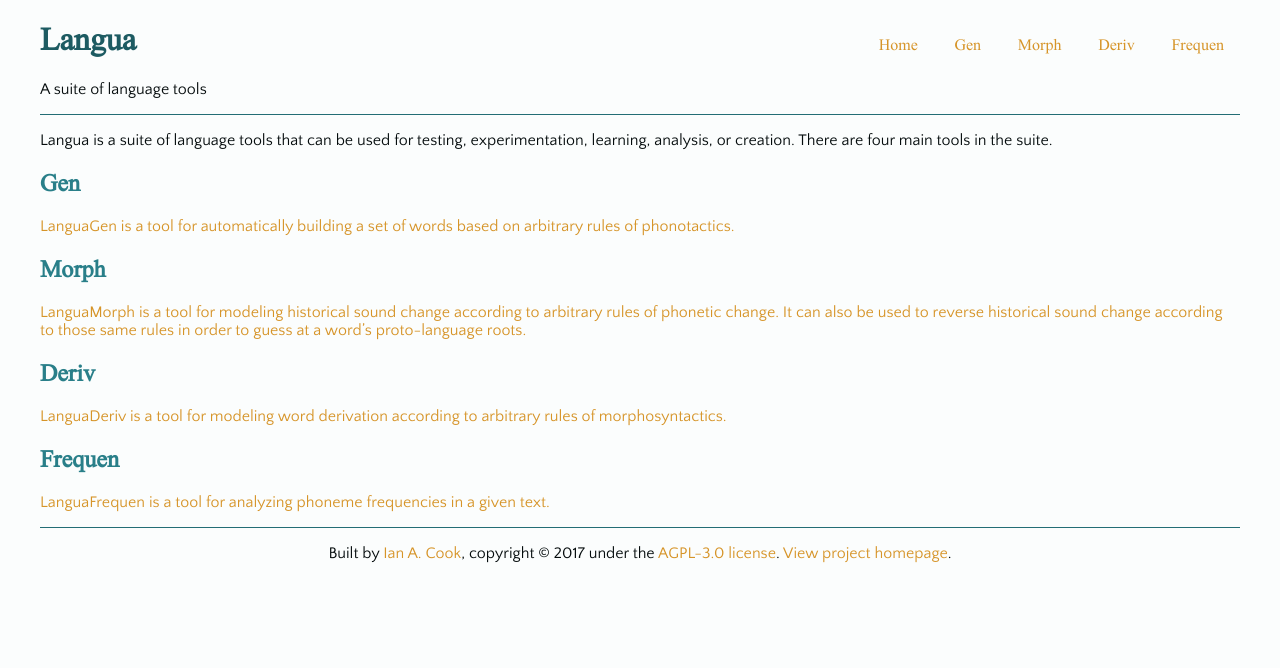
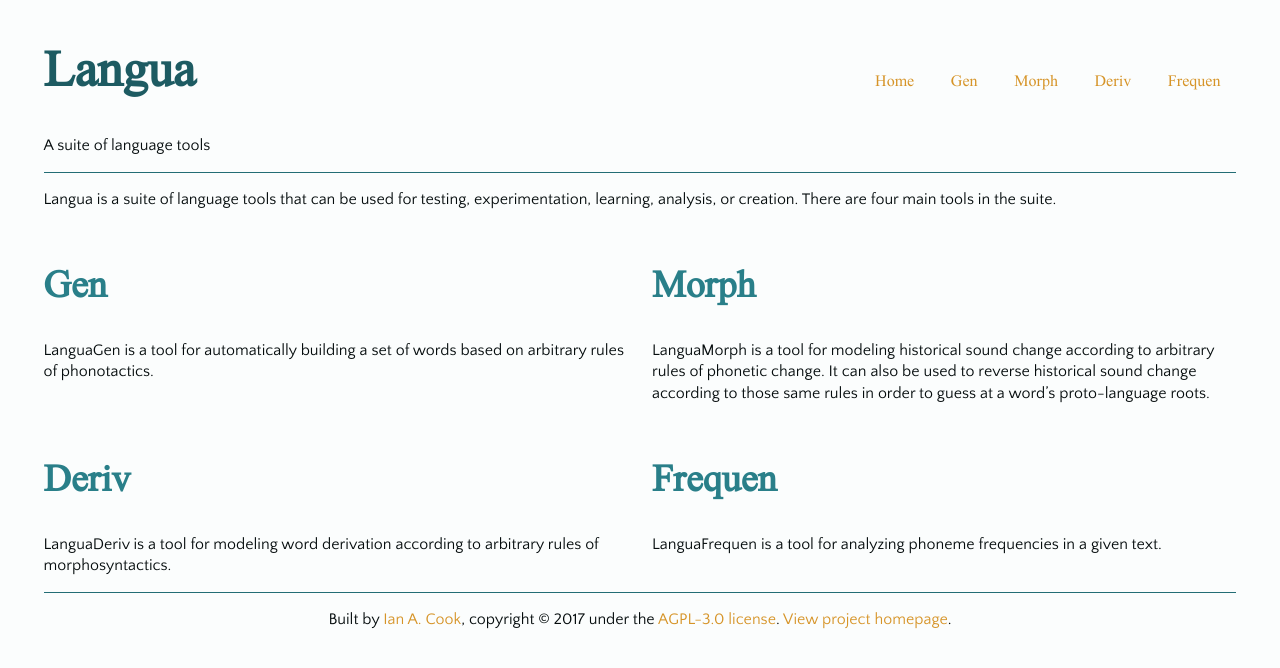
Before and after one commit to Susurrus-LLC/langua, a PHP site: page /index.php in a window 1280 px wide. Shown: the top 668 px of the page. Run offline with PHP 8.4, Linux system fonts and the light colour scheme; some libraries are stand-ins or nearby versions.

Commit message:
Beginning to implement the modular scale

```diff
--- a/styles/styles.css
+++ b/styles/styles.css
@@ -6,17 +6,17 @@ body {
   margin: 0;
   padding: 0;
   font-family: "Quattrocento Sans", Helvetica, Arial, sans-serif;
-  text-rendering: optimizeLegibility;
   font-size: 16px;
   font-size: 100%;
   font-size: 1em;
   font-size: 1rem;
+  line-height: 1.333rem;
   background-color: #fbfdfd;
   color: #050c0d;
 }
 
 .header, .app, .footer {
-  max-width: 1200px;
+  max-width: 74.55079rem;
   margin-left: auto;
   margin-right: auto;
 }
@@ -54,7 +54,7 @@ body {
 }
 
 main {
-  min-height: 5rem;
+  min-height: 4.20873rem;
 }
 
 .footer {
@@ -85,28 +85,69 @@ h1, h2, h3, h4, h5, h6, .lang, .menu {
   font-family: Doulos, "Palatino Linotype", Palatino, serif;
 }
 
+h1, h2, h3, h4, h5, h6 {
+  text-rendering: optimizeLegibility;
+}
+
 h1 {
   color: #1d5b62;
+  font-size: 3.15733rem;
+  line-height: 4.20873rem;
 }
 
 h2 {
   color: #297f89;
+  font-size: 2.36859rem;
+  line-height: 3.15733rem;
 }
 
 h3 {
   color: #2b8691;
+  font-size: 1.77689rem;
+  line-height: 2.36859rem;
 }
 
 h4 {
   color: #2e919d;
+  font-size: 1.333rem;
+  line-height: 1.77689rem;
 }
 
 h5 {
   color: #329ca8;
+  font-size: 1rem;
+  line-height: 1.333rem;
 }
 
 h6 {
   color: #34a4b0;
+  font-size: 0.87547rem;
+  line-height: 1rem;
+}
+
+.grid {
+  display: -webkit-box;
+  display: -webkit-flex;
+  display: -ms-flexbox;
+  display: flex;
+  -webkit-box-pack: justify;
+  -webkit-justify-content: space-between;
+      -ms-flex-pack: justify;
+          justify-content: space-between;
+  -webkit-box-align: baseline;
+  -webkit-align-items: baseline;
+      -ms-flex-align: baseline;
+          align-items: baseline;
+  -webkit-flex-wrap: wrap;
+      -ms-flex-wrap: wrap;
+          flex-wrap: wrap;
+}
+.grid a {
+  color: #050c0d;
+  width: 49%;
+}
+.grid a:hover {
+  outline: 1px solid rgba(35, 109, 117, 0.3);
 }
 
 /*# sourceMappingURL=styles.css.map */
--- a/styles/styles.sass
+++ b/styles/styles.sass
@@ -15,18 +15,28 @@ $langfont: Doulos, "Palatino Linotype", Palatino, serif
 // 1.1665rem @ 1:1.333 //
 // http://www.modularscale.com/?1,1.1665&em&1.333 //
 
-$msa0: 0.750rem
-$msb0: 0.875rem
+@function pow($number, $exponent)
+	$value: 1
+	@if $exponent > 0
+		@for $i from 1 through $exponent
+			$value: $value * $number
+	@return $value // value is integer, so must be given a unit separately
+
+$ratio: 1.333
 $msa1: 1.000rem
 $msb1: 1.167rem
-$msa2: 1.333rem
-$msb2: 1.555rem
-$msa3: 1.777rem
-$msb3: 2.073rem
-$msa4: 2.369rem
-$msb4: 2.763rem
-$msa5: 3.157rem
-$msb5: 3.683rem
+$msa0: $msa1 / pow($ratio, 1) // 0.750rem
+$msb0: $msb1 / pow($ratio, 1) // 0.875rem
+$msa2: $msa1 * pow($ratio, 1) // 1.333rem
+$msb2: $msb1 * pow($ratio, 1) // 1.555rem
+$msa3: $msa1 * pow($ratio, 2) // 1.777rem
+$msb3: $msb1 * pow($ratio, 2) // 2.073rem
+$msa4: $msa1 * pow($ratio, 3) // 2.369rem
+$msb4: $msb1 * pow($ratio, 3) // 2.763rem
+$msa5: $msa1 * pow($ratio, 4) // 3.157rem
+$msb5: $msb1 * pow($ratio, 4) // 3.683rem
+$msa6: $msa1 * pow($ratio, 5) // 4.209rem
+$msb6: $msb1 * pow($ratio, 5) // 4.909rem
 
 // *********************************************************** //
 // Colors based on https://tallys.github.io/color-theory/ //
@@ -82,22 +92,22 @@ $white: lighten($blu-neutral, 54.5%)
 $black: darken($blu-neutral, 41%)
 
 // *********************************************************** //
-// Document styles //
+// Site-wide styles //
 
 body
 	margin: 0
 	padding: 0
 	font-family: $mainfont
-	text-rendering: optimizeLegibility
 	font-size: 16px
 	font-size: 100%
 	font-size: 1em
-	font-size: 1rem
+	font-size: $msa1
+	line-height: $msa2
 	background-color: $white
 	color: $black
 
 .header, .app, .footer
-	max-width: 1200px
+	max-width: $msa1 * pow($ratio, 15) // 74.551rem // 1192.8px
 	margin-left: auto
 	margin-right: auto
 
@@ -113,7 +123,7 @@ body
 		flex-grow: 1
 
 main
-	min-height: 5rem
+	min-height: $msa6
 
 .footer
 	text-align: center
@@ -130,21 +140,62 @@ a
 	text-align: right
 	li
 		display: inline-block
-		margin: 1rem
+		margin: $msa1
 		padding: 0
 
 h1, h2, h3, h4, h5, h6, .lang, .menu
 	font-family: $langfont
 
+h1, h2, h3, h4, h5, h6
+	text-rendering: optimizeLegibility
+
 h1
 	color: darken($blu, 20%)
+	font-size: $msa5
+	line-height: $msa6
 h2
 	color: darken($blu, 10%)
+	font-size: $msa4
+	line-height: $msa5
 h3
 	color: darken($blu, 8%)
+	font-size: $msa3
+	line-height: $msa4
 h4
 	color: darken($blu, 5%)
+	font-size: $msa2
+	line-height: $msa3
 h5
 	color: darken($blu, 2%)
+	font-size: $msa1
+	line-height: $msa2
 h6
 	color: $blu
+	font-size: $msb0
+	line-height: $msa1
+
+// *********************************************************** //
+// Home styles //
+
+.grid
+	display: flex
+	justify-content: space-between
+	align-items: baseline
+	flex-wrap: wrap
+	a
+		color: $black
+		width: 49%
+		&:hover
+			outline: 1px solid rgba(darken($blu, 15%), 0.3)
+
+// *********************************************************** //
+// Gen styles //
+
+// *********************************************************** //
+// Morph styles //
+
+// *********************************************************** //
+// Deriv styles //
+
+// *********************************************************** //
+// Frequen styles //
```
Also changed, not shown: styles/styles.min.css (+1 -1 lines), 1 other file.
